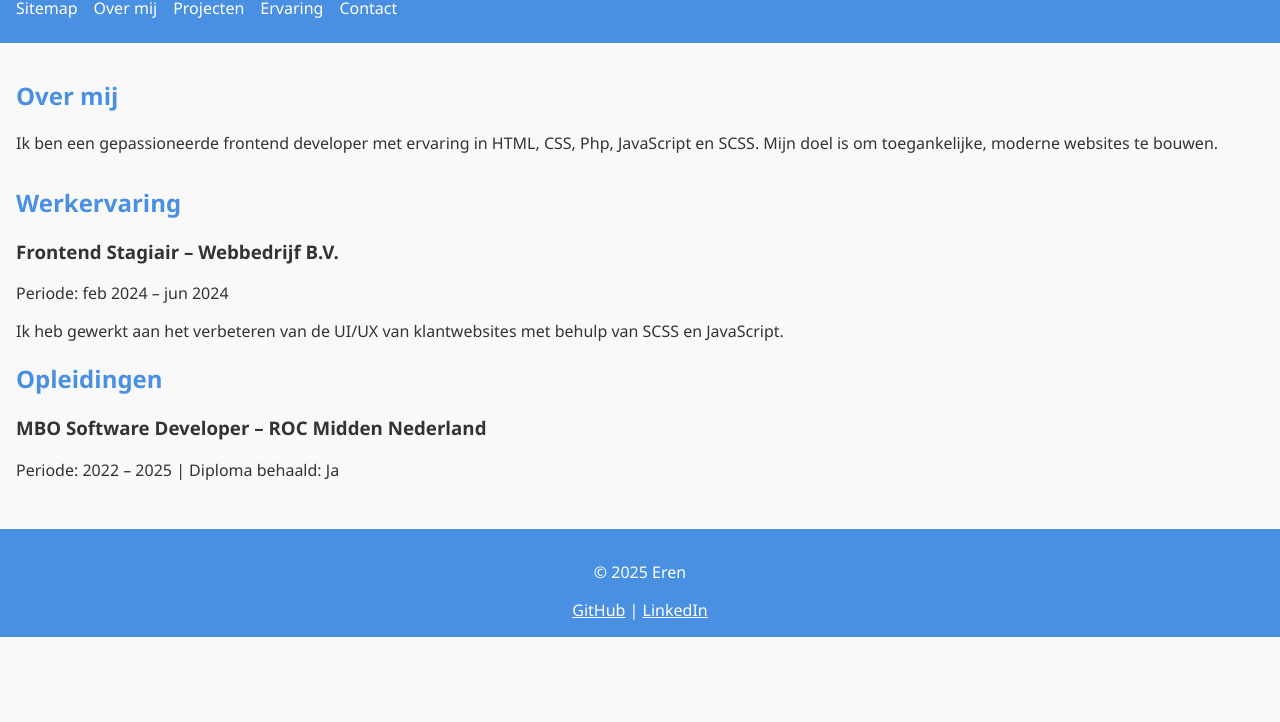
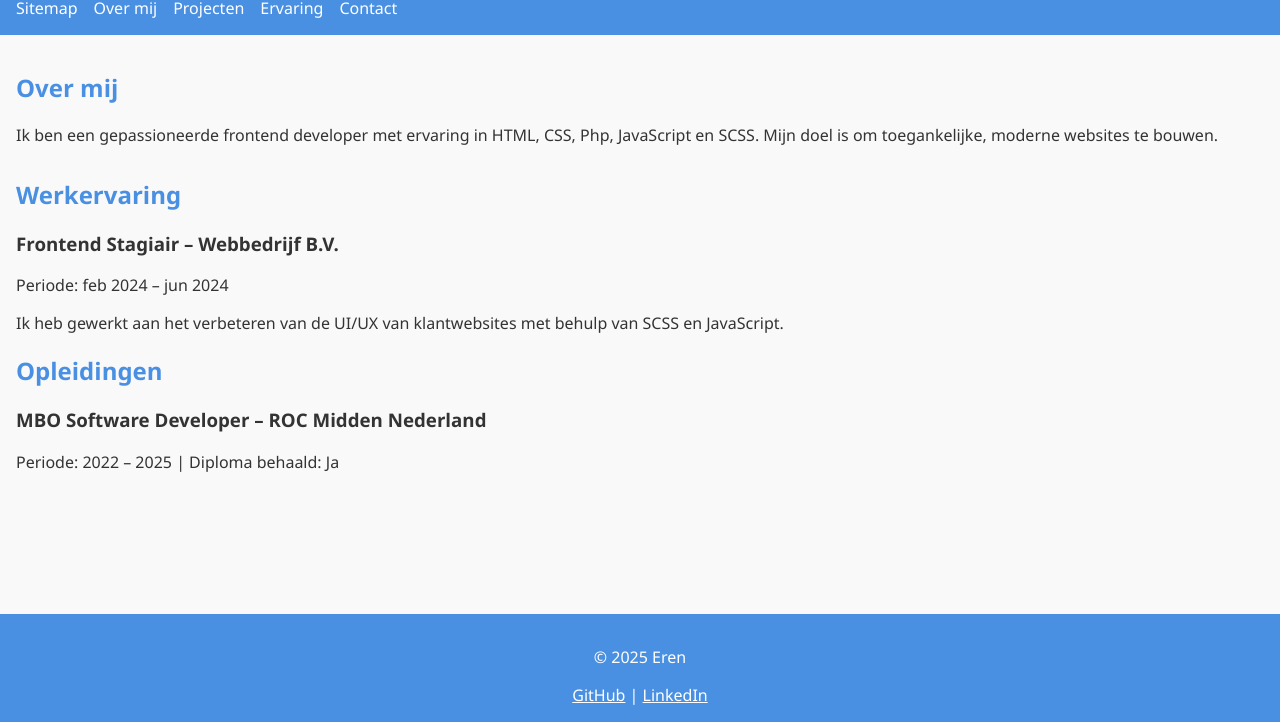
Before and after one commit to glidglod33/glidglod33.github.io, a plain HTML site: page portfolio/index.html in a window 1280 px wide. Shown: the part 78-800 px from the top of the page. Drawn offline with Linux system fonts and the light colour scheme.

Commit message:
scss fixes

```diff
--- a/portfolio/styles.scss
+++ b/portfolio/styles.scss
@@ -4,12 +4,19 @@ $text-color: #333;
 $spacing: 16px;
 $font-stack: 'Segoe UI', sans-serif;
 
+html, body {
+  height: 100%;
+  margin: 0;
+  padding: 0;
+}
+
 body {
   font-family: $font-stack;
   color: $text-color;
   background-color: $background-color;
-  margin: 0;
-  padding: 0;
+  display: flex;
+  flex-direction: column;
+  min-height: 100vh; // maakt sticky footer mogelijk
 }
 
 header.header {
@@ -22,7 +29,7 @@ header.header {
   }
 
   .header__nav ul {
-    display: flex; // ✅ FLEXBOX
+    display: flex;
     flex-wrap: wrap;
     list-style: none;
     gap: $spacing;
@@ -41,15 +48,16 @@ header.header {
 }
 
 main {
+  flex: 1; // Zorgt dat de main de ruimte opvult
   padding: $spacing;
 
   #projecten {
-    display: grid; // ✅ CSS GRID
+    display: grid;
     gap: $spacing;
     grid-template-columns: 1fr;
 
     @media (min-width: 768px) {
-      grid-template-columns: 1fr 1fr; // Twee kolommen op tablet en groter
+      grid-template-columns: 1fr 1fr;
     }
 
     article {
@@ -101,6 +109,9 @@ footer {
   text-align: center;
   padding: $spacing;
 
+  // Optioneel: extra ruimte erboven
+  margin-top: $spacing;
+
   a {
     color: white;
     text-decoration: underline;
```
Also changed, not shown: portfolio/styles.css, 1 other file.
